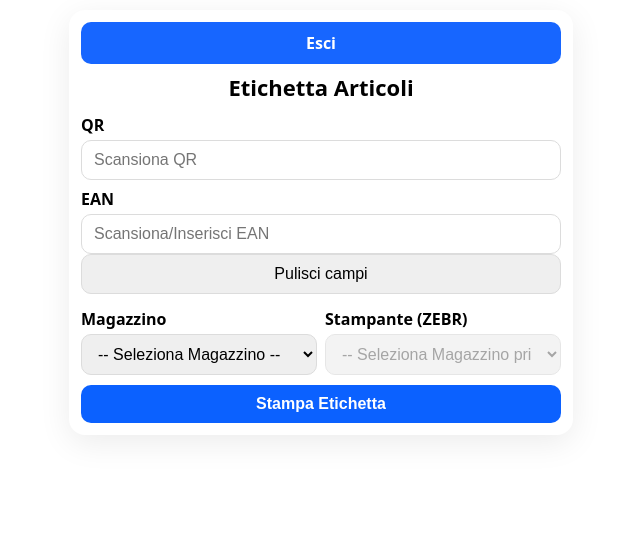
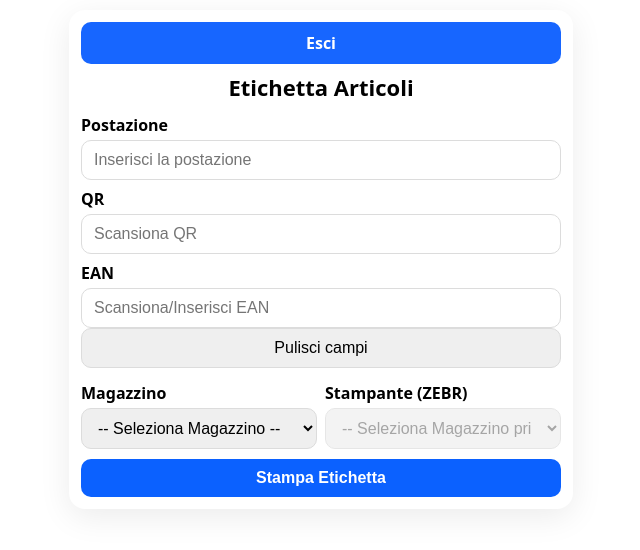
Before and after one commit to suyash444/Packing_List_Application, an Angular app in the folder WebPage/: page /company/101/articles in a window 1280 px wide. Shown: the top 550 px of the page, without its empty margins (319-959 px from the left). Built offline with nearby package versions, Linux system fonts and the light colour scheme.

Commit message:
Add field postazione on benetton's item label

```diff
--- a/WebPage/angular.json
+++ b/WebPage/angular.json
@@ -104,5 +104,8 @@
         }
       }
     }
+  },
+  "cli": {
+    "analytics": false
   }
 }
--- a/WebPage/src/app/pages/company-101-articles/company-101-articles.component.html
+++ b/WebPage/src/app/pages/company-101-articles/company-101-articles.component.html
@@ -1,6 +1,16 @@
 <div class="card">
   <a class="exit" [routerLink]="['/']">Esci</a>
   <h2>{{ title }}</h2>
+
+  <label for="place">Postazione</label>
+  <input id="place"
+         #qrInput
+         [(ngModel)]="place"
+         type="text"
+         (keyup.enter)="goToQr()"
+         autocomplete="off" autocapitalize="off" autocorrect="off"
+         spellcheck="false" inputmode="text"
+         placeholder="Inserisci la postazione" />
 
   <label for="qr">QR</label>
   <input id="qr"
--- a/WebPage/src/app/pages/company-101-articles/company-101-articles.component.ts
+++ b/WebPage/src/app/pages/company-101-articles/company-101-articles.component.ts
@@ -17,6 +17,7 @@ export class Company101ArticlesComponent {
 
   // form
   qr = '';
+  place = '';
   ean = '';
 
   // printers (use BIG/ZEBR)
@@ -53,6 +54,9 @@ export class Company101ArticlesComponent {
   // Shift focus from QR to EAN when user presses Enter or after scan
   goToEan() {
     setTimeout(() => this.eanInput?.nativeElement?.focus(), 0);
+  }
+  goToQr() {
+    setTimeout(() => this.qrInput?.nativeElement?.focus(), 0);
   }
 
   // Validate QR + EAN against backend
@@ -115,6 +119,7 @@ export class Company101ArticlesComponent {
     this.printService.print101({
       ip: this.printerIp,
       port: this.port,
+      place: this.place.trim(),
       qr: this.qr,
       ean: this.ean.trim()
     }).subscribe({
--- a/WebPage/src/app/services/print.service.ts
+++ b/WebPage/src/app/services/print.service.ts
@@ -5,7 +5,7 @@ import { Observable, of} from 'rxjs';
 export interface Print142Request { ip: string; port: number; listNumber: string; company: string; }
 export interface Print156Request { ip: string; port: number; ean: string; baseUdc: string; }
 export interface Reprint156Request { ip: string; port: number; udc: string; }
-export interface Print101Request {ip: string; port: number; qr: string; ean: string; }
+export interface Print101Request { ip: string; port: number;  place: string; qr: string; ean: string; }
 
 @Injectable({ providedIn: 'root' })
 export class PrintService {
@@ -98,6 +98,7 @@ export class PrintService {
     const params = new HttpParams()
       .set('IpPrinter', req.ip)
       .set('PortPrinter', String(req.port))
+      .set('Postazione', req.place)
       .set('QrBase64', qrBase64)
       .set('Ean', req.ean);
 
```
Also changed, not shown: 2 other files (tests, documents, lock files or other folders).
